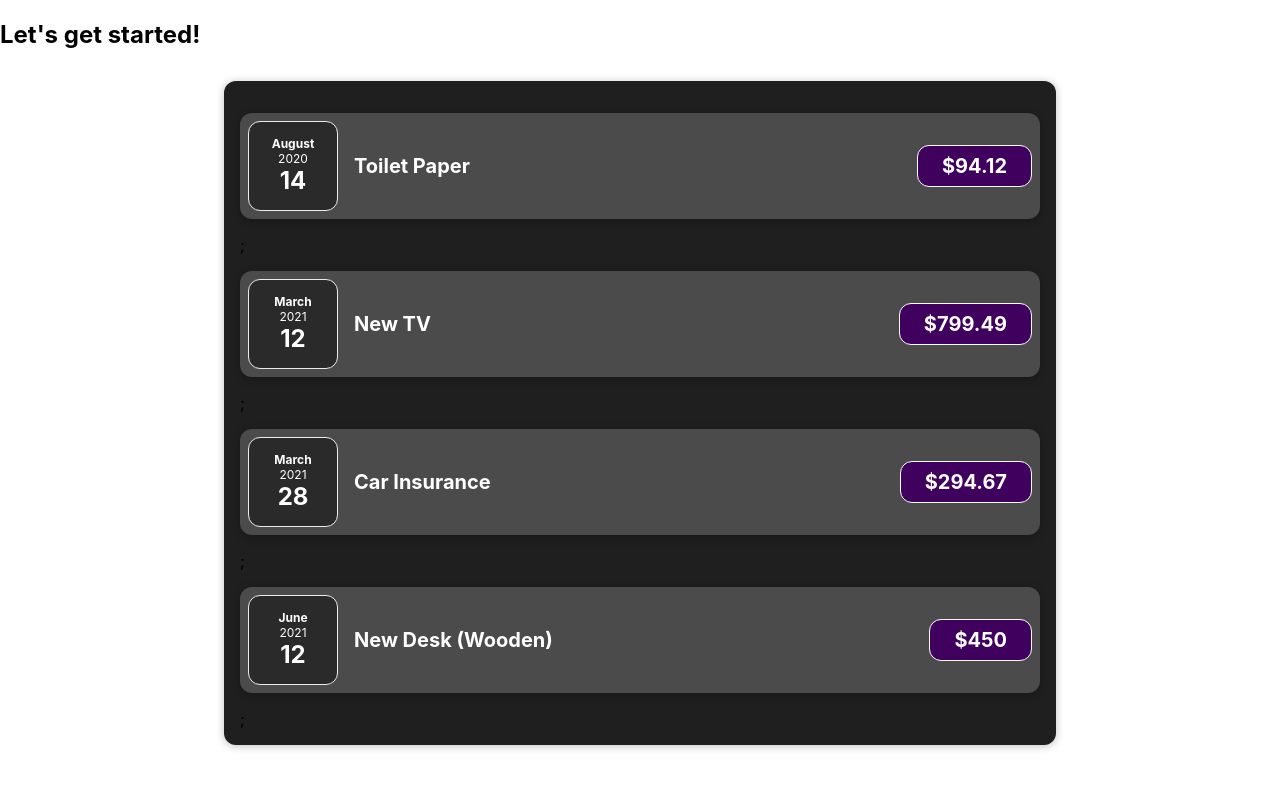
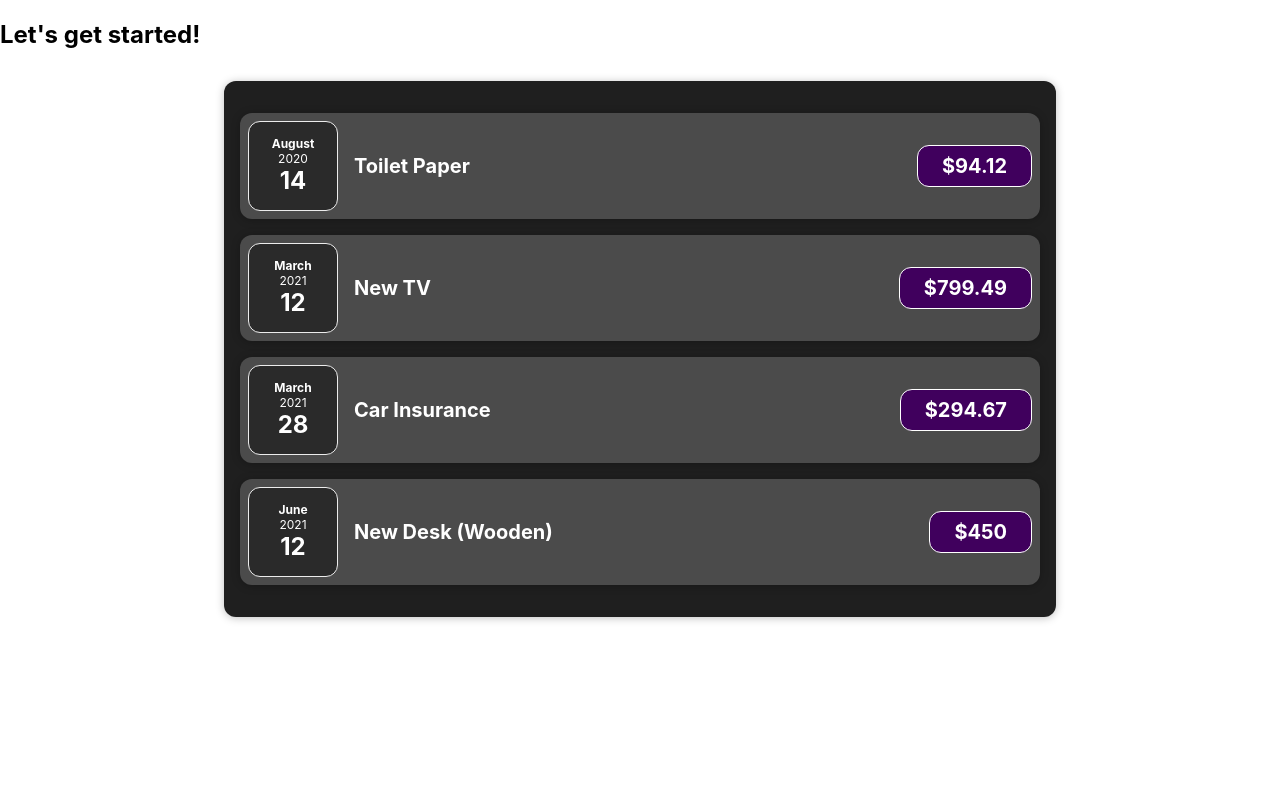
Before and after one commit to barissokat/maxi-react, a React (Create React App) app: page / in a window 1280 px wide. Shown: the top 788 px of the page. Built offline with nearby package versions, Linux system fonts and the light colour scheme.

Commit message:
Add Card component

```diff
--- /dev/null
+++ b/src/components/Card.css
@@ -0,0 +1,4 @@
+.card {
+  border-radius: 12px;
+  box-shadow: 0 1px 8px rgba(0, 0, 0, 0.25);
+}
--- /dev/null
+++ b/src/components/Card.js
@@ -0,0 +1,9 @@
+import './Card.css'
+
+function Card (props) {
+  const classes = 'card ' + props.className
+
+  return <div className={classes}>{props.children}</div>
+}
+
+export default Card
--- a/src/components/ExpenseItem.css
+++ b/src/components/ExpenseItem.css
@@ -2,10 +2,8 @@
   display: flex;
   justify-content: space-between;
   align-items: center;
-  box-shadow: 0 2px 8px rgba(0, 0, 0, 0.25);
   padding: 0.5rem;
   margin: 1rem 0;
-  border-radius: 12px;
   background-color: #4b4b4b;
 }
 
--- a/src/components/ExpenseItem.js
+++ b/src/components/ExpenseItem.js
@@ -1,15 +1,16 @@
+import Card from './Card'
 import ExpenseDate from './ExpenseDate'
 import './ExpenseItem.css'
 
 function ExpenseItem (props) {
   return (
-    <div className='expense-item'>
+    <Card className='expense-item'>
       <ExpenseDate date={props.date} />
       <div className='expense-item__description'>
         <h2>{props.title}</h2>
         <div className='expense-item__price'>${props.amount}</div>
       </div>
-    </div>
+    </Card>
   )
 }
 
--- a/src/components/Expenses.css
+++ b/src/components/Expenses.css
@@ -4,6 +4,4 @@
   margin: 2rem auto;
   width: 50rem;
   max-width: 95%;
-  border-radius: 12px;
-  box-shadow: 0 1px 8px rgba(0, 0, 0, 0.25);
 }
--- a/src/components/Expenses.js
+++ b/src/components/Expenses.js
@@ -1,14 +1,31 @@
+import Card from './Card'
 import ExpenseItem from './ExpenseItem'
 import './Expenses.css'
 
 function Expenses (props) {
   return (
-    <div className='expenses'>
-      <ExpenseItem title={props.expenses[0].title} amount={props.expenses[0].amount} date={props.expenses[0].date} />;
-      <ExpenseItem title={props.expenses[1].title} amount={props.expenses[1].amount} date={props.expenses[1].date} />;
-      <ExpenseItem title={props.expenses[2].title} amount={props.expenses[2].amount} date={props.expenses[2].date} />;
-      <ExpenseItem title={props.expenses[3].title} amount={props.expenses[3].amount} date={props.expenses[3].date} />;
-    </div>
+    <Card className='expenses'>
+      <ExpenseItem
+        title={props.expenses[0].title}
+        amount={props.expenses[0].amount}
+        date={props.expenses[0].date}
+      />
+      <ExpenseItem
+        title={props.expenses[1].title}
+        amount={props.expenses[1].amount}
+        date={props.expenses[1].date}
+      />
+      <ExpenseItem
+        title={props.expenses[2].title}
+        amount={props.expenses[2].amount}
+        date={props.expenses[2].date}
+      />
+      <ExpenseItem
+        title={props.expenses[3].title}
+        amount={props.expenses[3].amount}
+        date={props.expenses[3].date}
+      />
+    </Card>
   )
 }
 
```
